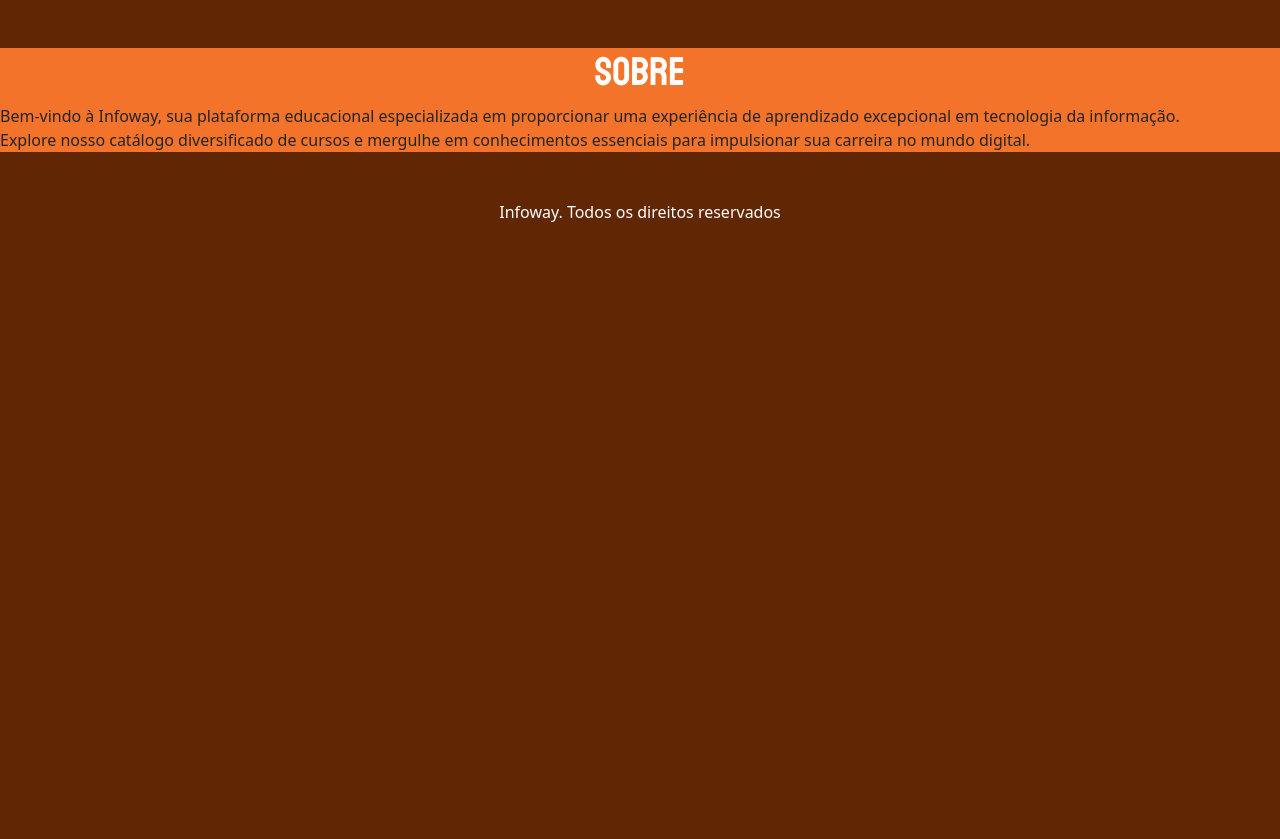
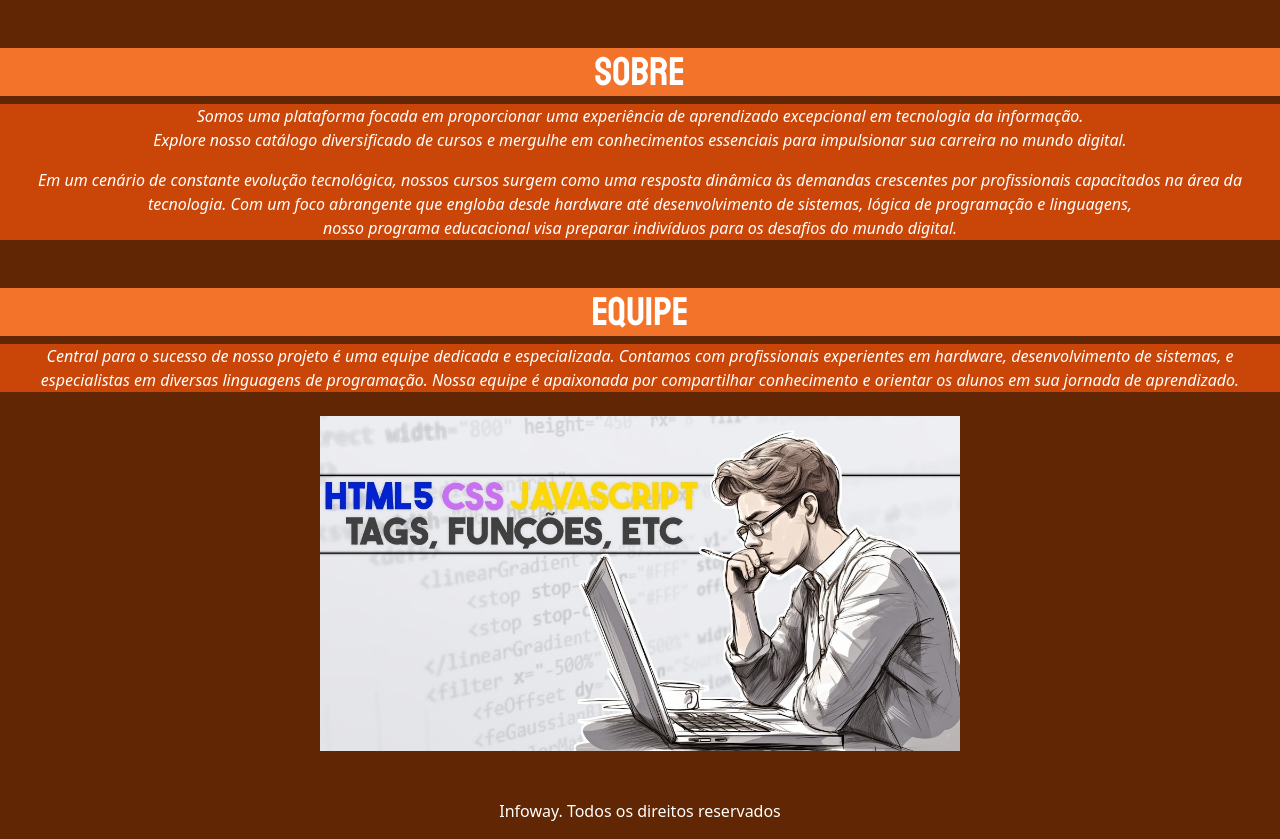
Before and after one commit to arvlotus/infoway, a PHP site: page /sobre.php in a window 1280 px wide. Shown: the part 76-915 px from the top of the page. Before the commit the page ends 298 px from the top, so only its background shows below. Run offline with PHP 8.4, Linux system fonts and the light colour scheme.

Commit message:
Estilizando o sobre

```diff
--- a/components/footer.php
+++ b/components/footer.php
@@ -1,7 +1,9 @@
 <footer class="mt-5 mb-2">
+    <div class="footer">
     <p class="text-center">
         Infoway. Todos os direitos reservados
     </p>
+    </div>
 </footer>
 
 <script src="https://cdn.jsdelivr.net/npm/bootstrap@5.3.2/dist/js/bootstrap.bundle.min.js" integrity="sha384-C6RzsynM9kWDrMNeT87bh95OGNyZPhcTNXj1NW7RuBCsyN/o0jlpcV8Qyq46cDfL" crossorigin="anonymous"></script>
--- a/css/infoway.css
+++ b/css/infoway.css
@@ -36,13 +36,34 @@
 
 /* Sobre */
 
+.imgequipe {
+    text-align: center;
+}
+
+.paragrafos{
+    background-color: #c94508;
+    font-style: italic;
+    color: #fff;
+}
+.paragrafos2{
+    background-color: #c94508;
+    font-style: italic;
+    color: #fff;
+}
+
 .textsobre h1 {
     font-family: 'Staatliches', sans-serif;
     color: #fff;
+    background-color: #f4732a;
+}
+.textsobre2 h1 {
+    font-family: 'Staatliches', sans-serif;
+    color: #fff;
+    background-color: #f4732a;
 }
 
 .containersobre{
-    background-color: #f4732a;
+
 }
 
 
@@ -58,7 +79,7 @@
 
 /* Footer */
 
-footer p.text-center{
+.footer{
     color: #fff;
 }
 
--- a/sobre.php
+++ b/sobre.php
@@ -1,19 +1,52 @@
 <?php
 $currentPage = 'sobre';
-include_once(__DIR__.'/components/header.php');
+include_once(__DIR__ . '/components/header.php');
 ?>
 
 <!-- Sobre -->
 
 <main class="containersobre">
-  <div class="textsobre">
-  <h1 class="text-center mt-3">Sobre</h1>
-  <p>Bem-vindo à Infoway, sua plataforma educacional especializada em proporcionar uma experiência de aprendizado excepcional em tecnologia da informação.<br>
-    Explore nosso catálogo diversificado de cursos e mergulhe em conhecimentos essenciais para impulsionar sua carreira no mundo digital.</p>
+  <div class="textsobre mb-5">
+    <h1 class="text-center mt-3">
+      Sobre
+    </h1>
+    <div class="paragrafos">
+      <p class="text-center">Somos uma plataforma focada em proporcionar uma experiência de aprendizado excepcional
+        em tecnologia da informação.<br>
+        Explore nosso catálogo diversificado de cursos e mergulhe em
+        conhecimentos essenciais para impulsionar sua carreira no mundo digital.</p>
+      <p class="text-center">Em um cenário de constante evolução tecnológica, nossos cursos surgem
+        como uma resposta dinâmica às demandas crescentes por profissionais capacitados na área da tecnologia.
+        Com um foco abrangente
+        que engloba desde hardware até desenvolvimento de sistemas, lógica de programação e linguagens,<br>
+        nosso programa educacional visa preparar indivíduos para os desafios do mundo digital.</p>
+    </div>
   </div>
+
 </main>
 
+<main2>
+  <div class="textsobre2 mt-3">
+    <h1 class="text-center mt-3">
+      Equipe
+    </h1>
+  </div>
+  <div class="paragrafos2">
+  <p class="text-center mb-4">
+    Central para o sucesso de nosso projeto é uma equipe dedicada e especializada.
+  Contamos com profissionais experientes em hardware, desenvolvimento de sistemas,
+  e especialistas em diversas linguagens de programação. Nossa equipe é apaixonada
+  por compartilhar conhecimento e orientar os alunos em sua jornada de aprendizado.
+  </p>
+  </div>
+    <section class="image">
+      <div class="imgequipe justify-center">
+            <img src="css/Infoway/HTMLCSSJAVA.jpeg" alt="imgequipe" class="w-50">
+          </div>
+    </section>
+</div>
+</main2>
 
 <?php
-include_once(__DIR__.'/components/footer.php');
+include_once(__DIR__ . '/components/footer.php');
 ?>
```
